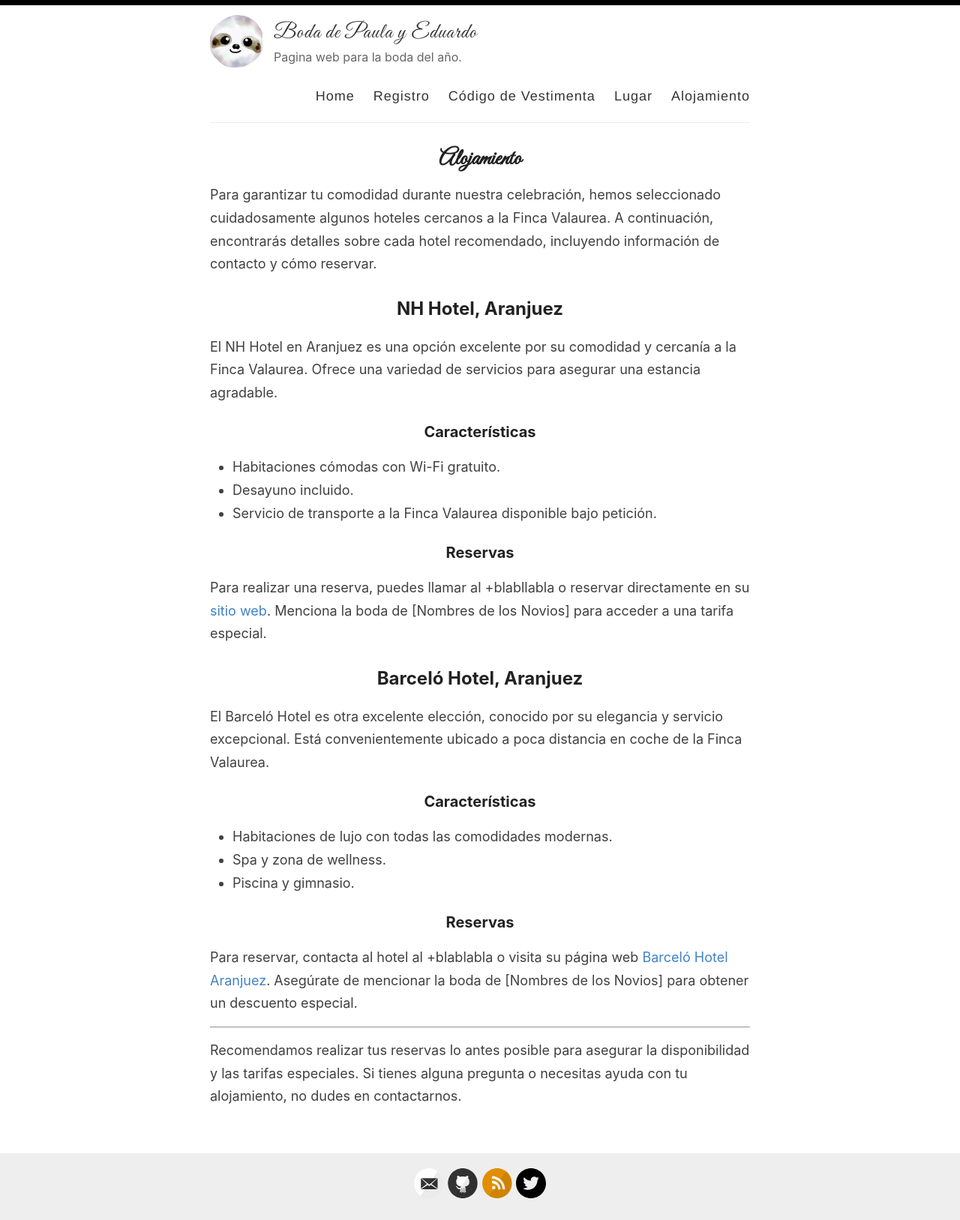
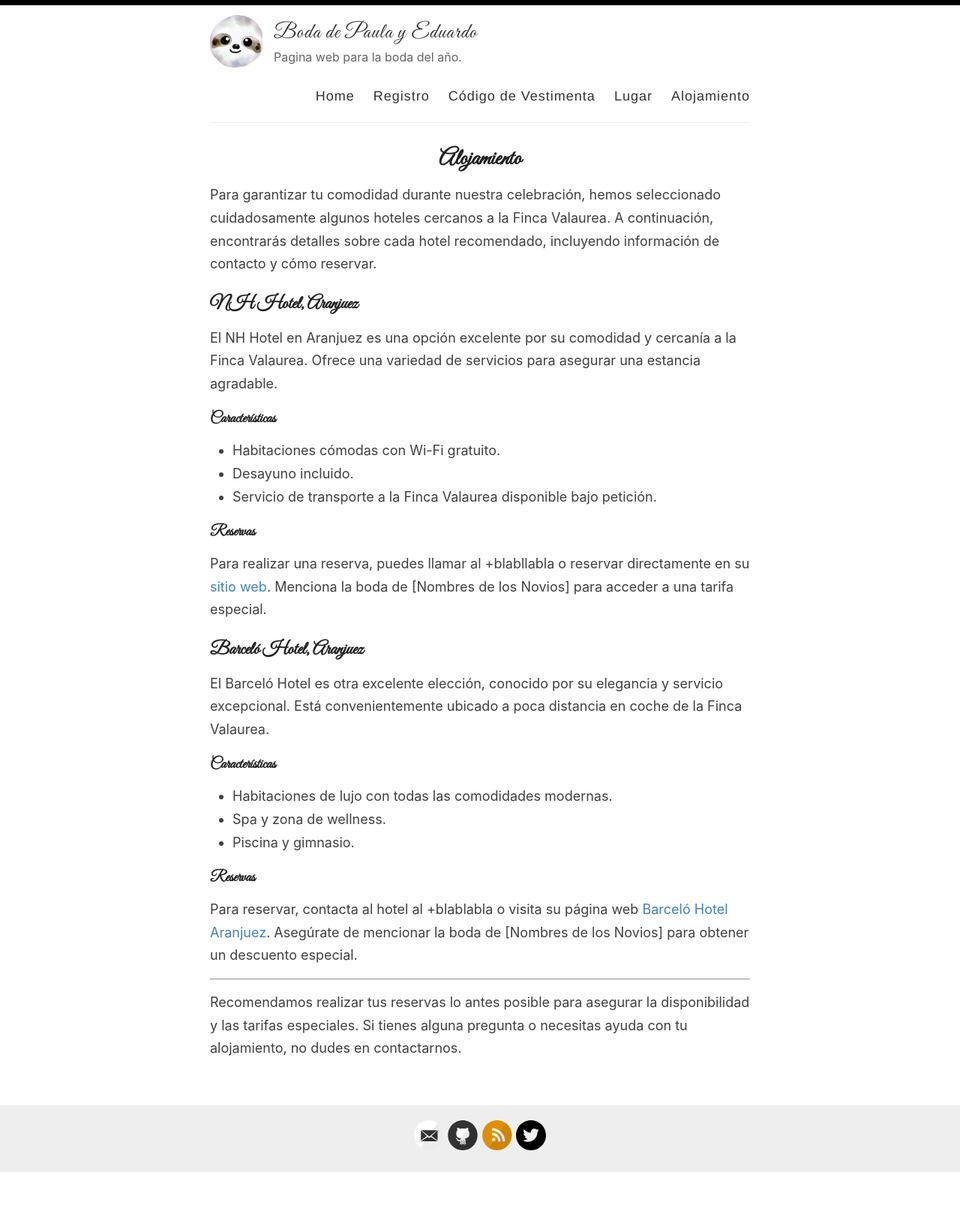
Before and after one commit to boda-paula-y-eduardo/boda-paula-eduardo, a Jekyll site: the page built from _pages/alojamiento.md, in a window 1280 px wide. Shown: the whole page at 75% size. Built offline with Jekyll 4.4.1, drawn with Linux system fonts in a browser that asks for light colours; after the commit the page ends 1563 px from its top, so only the background shows below that.

Commit message:
fix headers

```diff
--- a/assets/style.scss
+++ b/assets/style.scss
@@ -462,7 +462,7 @@
   line-height: 1.2;
 }
 
-.page h1{
+.page h1 {
   font-family: 'Great Vibes', cursive;
   text-align: center;
   font-weight: bold;
@@ -471,6 +471,14 @@
   line-height: 1.2;
 }
 
+.page h2, .page h3 {
+  font-family: 'Great Vibes', cursive;
+  text-align: left; /* Adjusted alignment */
+  font-weight: bold;
+  font-kerning: auto;
+  font-feature-settings: "kern","liga","dlig","hlig","cswh";
+  line-height: 1.2;
+}
 .author_title{
   text-align: center;
   color: #939aa1;
```
